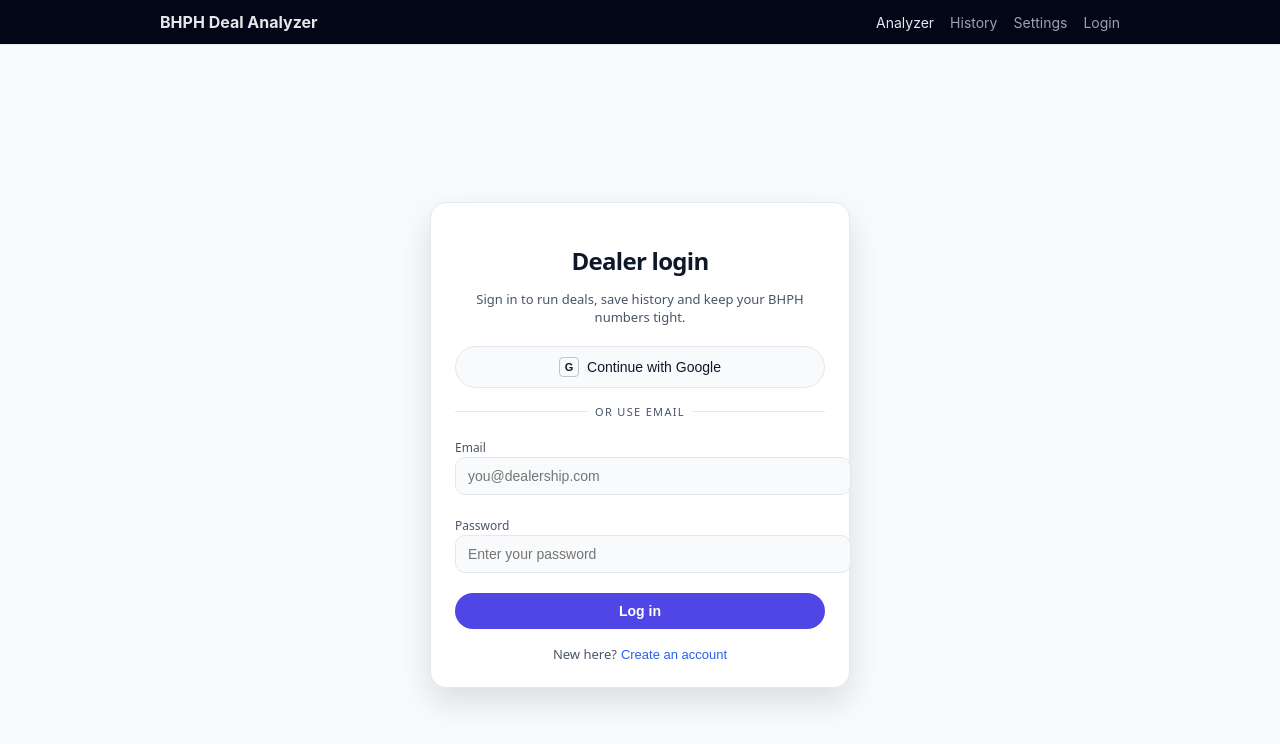
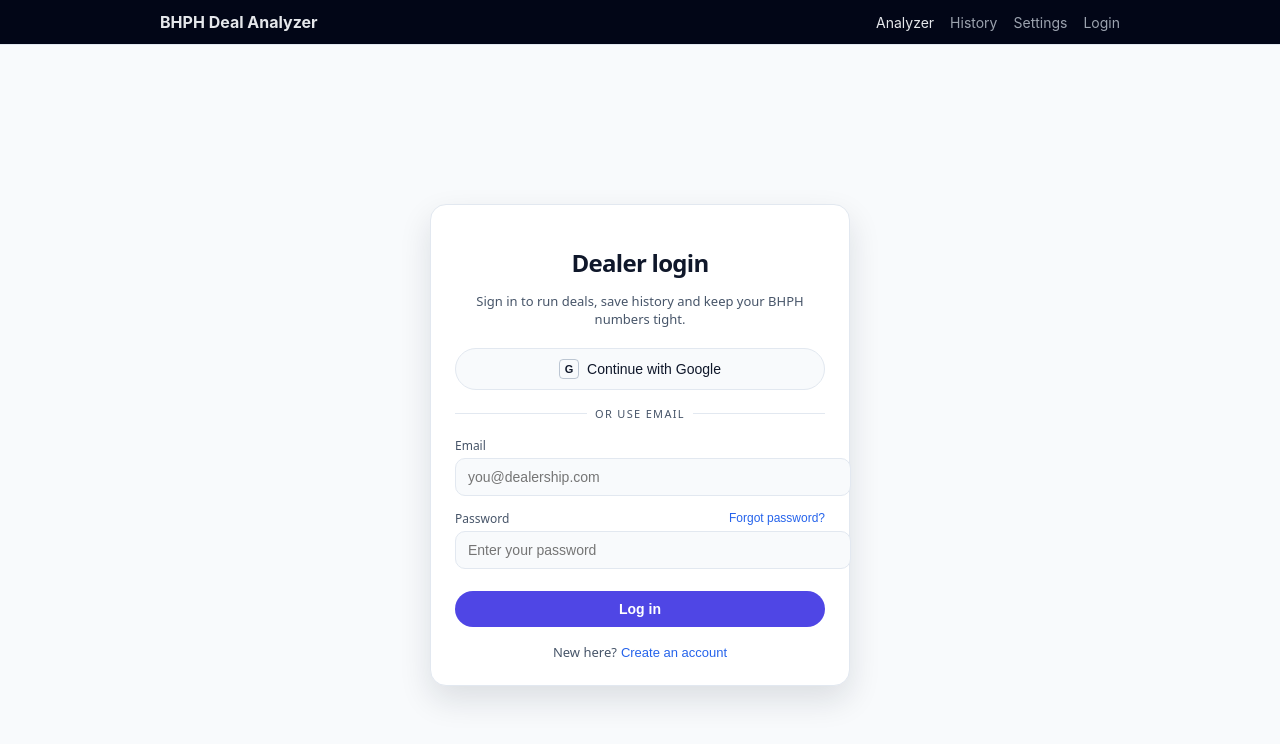
Before and after one commit to invisible1920/deal-analyzer, a Next.js app: page /login in a window 1280 px wide. Shown: the top 744 px of the page. Built offline with nearby package versions, Linux system fonts and the light colour scheme; no server answers.

Commit message:
Update page.tsx

```diff
--- a/app/login/page.tsx
+++ b/app/login/page.tsx
@@ -38,7 +38,6 @@ export default function LoginPage() {
           "Sign up successful. If email confirmation is required, check your inbox."
         );
       } else {
-      // First, Supabase email + password auth
         const { error } = await supabaseClient.auth.signInWithPassword({
           email,
           password
@@ -48,13 +47,13 @@ export default function LoginPage() {
           return;
         }
 
-      // Then, hit your API route to set the dealer_session cookie
+        // include email as well so your api route can find the user
         const res = await fetch("/api/auth/login", {
           method: "POST",
           headers: {
             "Content-Type": "application/json"
           },
-        body: JSON.stringify({ password })
+          body: JSON.stringify({ email, password })
         });
 
         if (!res.ok) {
@@ -71,7 +70,6 @@ export default function LoginPage() {
       setLoading(false);
     }
   }
-
 
   async function handleGoogleSignIn() {
     try {
@@ -104,16 +102,43 @@ export default function LoginPage() {
         }
         setGoogleLoading(false);
       }
-
-    // On success, Supabase will redirect to redirectTo
     } catch (err: any) {
       setError(err?.message || "Google sign in failed");
       setGoogleLoading(false);
     }
   }
 
+  async function handlePasswordReset() {
+    if (!email) {
+      setError("Enter your email above first so we know where to send the link.");
+      return;
+    }
 
-  // Styles using the shared theme
+    try {
+      setError(null);
+      setMessage(null);
+
+      const redirectTo =
+        typeof window !== "undefined"
+          ? `${window.location.origin}/auth/update-password`
+          : undefined;
+
+      const { error } = await supabaseClient.auth.resetPasswordForEmail(email, {
+        redirectTo
+      });
+
+      if (error) {
+        setError(error.message);
+        return;
+      }
+
+      setMessage("Password reset link sent. Check your inbox.");
+    } catch (err: any) {
+      setError(err?.message || "Could not send reset link");
+    }
+  }
+
+  // layout styles
   const pageStyle: CSSProperties = {
     minHeight: "100vh",
     background: colors.bg,
@@ -121,7 +146,8 @@ export default function LoginPage() {
     fontFamily:
       'system-ui, -apple-system, BlinkMacSystemFont, "SF Pro Text", sans-serif',
     display: "flex",
-    alignItems: "center"
+    alignItems: "center",
+    justifyContent: "center", // centers the card inside the viewport
   };
 
   const shellStyle: CSSProperties = {
@@ -142,21 +168,31 @@ export default function LoginPage() {
     fontSize: "24px",
     fontWeight: 700,
     marginBottom: "4px",
-    textAlign: "center" as const,
+    textAlign: "center",
     letterSpacing: "-0.03em"
   };
 
   const subtitleStyle: CSSProperties = {
     color: colors.textSecondary,
     fontSize: "13px",
-    textAlign: "center" as const,
+    textAlign: "center",
     marginBottom: "20px"
+  };
+
+  const formGroupStyle: CSSProperties = {
+    marginBottom: "14px"
+  };
+
+  const labelRowStyle: CSSProperties = {
+    display: "flex",
+    justifyContent: "space-between",
+    alignItems: "center",
+    marginBottom: "4px"
   };
 
   const labelStyle: CSSProperties = {
     fontSize: "12px",
-    color: colors.textSecondary,
-    marginBottom: "4px"
+    color: colors.textSecondary
   };
 
   const inputStyle: CSSProperties = {
@@ -167,8 +203,7 @@ export default function LoginPage() {
     background: colors.bg,
     color: colors.text,
     fontSize: "14px",
-    outline: "none",
-    marginBottom: "12px"
+    outline: "none"
   };
 
   const primaryButtonStyle: CSSProperties = {
@@ -182,7 +217,7 @@ export default function LoginPage() {
     fontWeight: 600,
     cursor: loading ? "default" : "pointer",
     opacity: loading ? 0.7 : 1,
-    marginTop: "4px"
+    marginTop: "8px"
   };
 
   const googleButtonStyle: CSSProperties = {
@@ -200,7 +235,7 @@ export default function LoginPage() {
     alignItems: "center",
     justifyContent: "center",
     gap: "8px",
-    marginBottom: "8px"
+    marginBottom: "12px"
   };
 
   const dividerRowStyle: CSSProperties = {
@@ -218,7 +253,7 @@ export default function LoginPage() {
 
   const dividerTextStyle: CSSProperties = {
     fontSize: "11px",
-    textTransform: "uppercase" as const,
+    textTransform: "uppercase",
     letterSpacing: "0.12em",
     color: colors.textSecondary
   };
@@ -227,7 +262,7 @@ export default function LoginPage() {
     fontSize: "13px",
     marginTop: "16px",
     color: colors.textSecondary,
-    textAlign: "center" as const
+    textAlign: "center"
   };
 
   const toggleButtonStyle: CSSProperties = {
@@ -239,6 +274,15 @@ export default function LoginPage() {
     cursor: "pointer",
     fontSize: "13px",
     fontWeight: 500
+  };
+
+  const forgotPasswordButtonStyle: CSSProperties = {
+    border: "none",
+    background: "transparent",
+    padding: 0,
+    fontSize: "12px",
+    color: "#2563eb",
+    cursor: "pointer"
   };
 
   const alertErrorStyle: CSSProperties = {
@@ -273,14 +317,12 @@ export default function LoginPage() {
               Sign in to run deals, save history and keep your BHPH numbers tight.
             </p>
 
-            {/* Google SSO */}
             <button
               type="button"
               style={googleButtonStyle}
               onClick={handleGoogleSignIn}
               disabled={googleLoading || loading}
             >
-              {/* Simple G icon substitute so you do not need an asset set up */}
               <span
                 style={{
                   width: 18,
@@ -307,12 +349,13 @@ export default function LoginPage() {
               <div style={dividerLineStyle} />
             </div>
 
-            {/* Email login form */}
             <form onSubmit={handleSubmit}>
-              <div style={{ marginBottom: "6px" }}>
+              <div style={formGroupStyle}>
+                <div style={labelRowStyle}>
                   <label style={labelStyle} htmlFor="email">
                     Email
                   </label>
+                </div>
                 <input
                   id="email"
                   type="email"
@@ -324,10 +367,21 @@ export default function LoginPage() {
                 />
               </div>
 
-              <div style={{ marginBottom: "4px" }}>
+              <div style={formGroupStyle}>
+                <div style={labelRowStyle}>
                   <label style={labelStyle} htmlFor="password">
                     Password
                   </label>
+                  {mode === "login" && (
+                    <button
+                      type="button"
+                      style={forgotPasswordButtonStyle}
+                      onClick={handlePasswordReset}
+                    >
+                      Forgot password?
+                    </button>
+                  )}
+                </div>
                 <input
                   id="password"
                   type="password"
@@ -361,9 +415,7 @@ export default function LoginPage() {
               </div>
             )}
 
-            {message && (
-              <div style={alertSuccessStyle}>{message}</div>
-            )}
+            {message && <div style={alertSuccessStyle}>{message}</div>}
 
             <div style={toggleStyle}>
               {mode === "login" ? "New here?" : "Already have an account?"}
```
Lines whose indentation alone changed are shown as unchanged.
